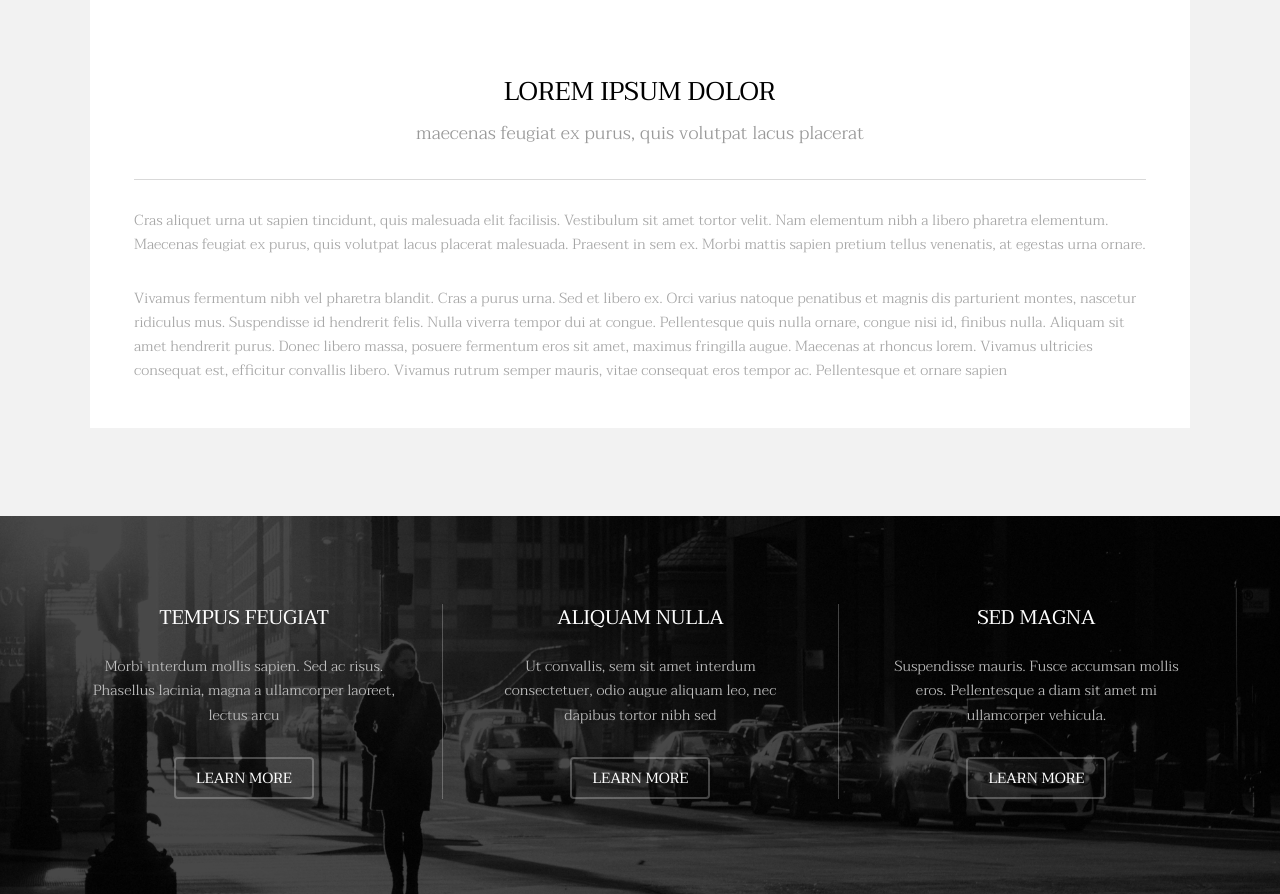
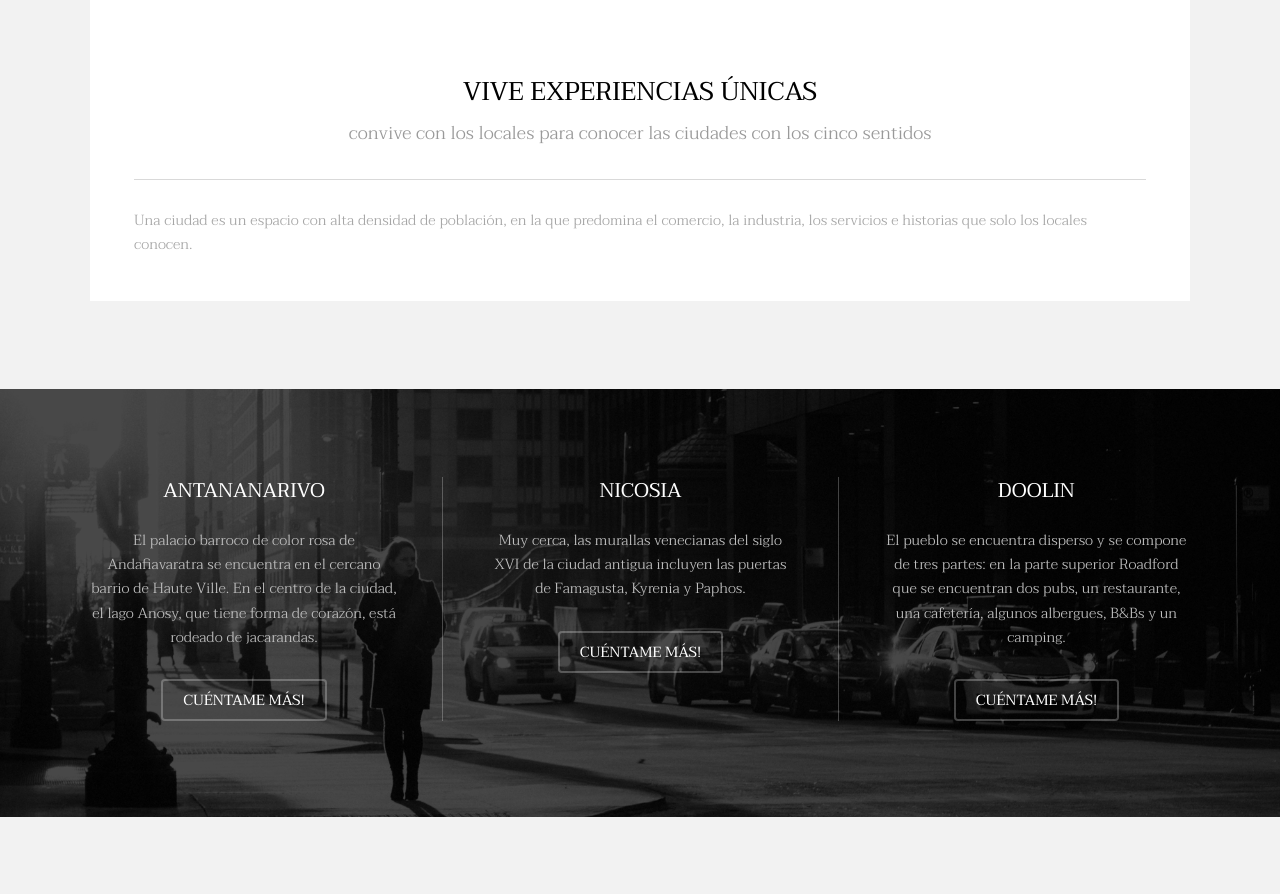
Before and after one commit to DomingoLP/REP_04_METROPOLITA, a plain HTML site: page metropolita/index.html in a window 1280 px wide. Shown: the part 1216-2110 px from the top of the page. Drawn offline with Linux system fonts and the light colour scheme.

Commit message:
Todos los textos que faltan por Jacobo

```diff
--- a/metropolita/index.html
+++ b/metropolita/index.html
@@ -61,21 +61,13 @@
 					</div>
 					<div class="content">
 						<header class="align-center">
-							<h2>Lorem ipsum dolor</h2>
-							<p>maecenas feugiat ex purus, quis volutpat lacus placerat</p>
+							<h2>Vive experiencias únicas</h2>
+							<p>convive con los locales para conocer las ciudades con los cinco sentidos</p>
 						</header>
 						<hr />
-						<p> Cras aliquet urna ut sapien tincidunt, quis malesuada elit facilisis. Vestibulum sit amet
-							tortor velit. Nam elementum nibh a libero pharetra elementum. Maecenas feugiat ex purus,
-							quis volutpat lacus placerat malesuada. Praesent in sem ex. Morbi mattis sapien pretium
-							tellus venenatis, at egestas urna ornare.</p>
-						<p>Vivamus fermentum nibh vel pharetra blandit. Cras a purus urna. Sed et libero ex. Orci varius
-							natoque penatibus et magnis dis parturient montes, nascetur ridiculus mus. Suspendisse id
-							hendrerit felis. Nulla viverra tempor dui at congue. Pellentesque quis nulla ornare, congue
-							nisi id, finibus nulla. Aliquam sit amet hendrerit purus. Donec libero massa, posuere
-							fermentum eros sit amet, maximus fringilla augue. Maecenas at rhoncus lorem. Vivamus
-							ultricies consequat est, efficitur convallis libero. Vivamus rutrum semper mauris, vitae
-							consequat eros tempor ac. Pellentesque et ornare sapien</p>
+						<p> Una ciudad es un espacio con alta densidad de población, en la que predomina el comercio,
+							la industria, los servicios e historias que solo los locales conocen.
+						</p>
 					</div>
 				</div>
 			</div>
@@ -88,32 +80,32 @@
 			<div id="flexgrid">
 				<div>
 					<header>
-						<h3>Tempus Feugiat</h3>
+						<h3>Antananarivo</h3>
 					</header>
-					<p>Morbi interdum mollis sapien. Sed ac risus. Phasellus lacinia, magna a ullamcorper laoreet,
-						lectus arcu</p>
+					<p>El palacio barroco de color rosa de Andafiavaratra se encuentra en el cercano barrio de Haute Ville.
+						En el centro de la ciudad, el lago Anosy, que tiene forma de corazón, está rodeado de jacarandas.</p>
 					<ul class="actions">
-						<li><a href="#" class="button alt">Learn More</a></li>
+						<li><a href="#" class="button alt">Cuéntame más!</a></li>
 					</ul>
 				</div>
 				<div>
 					<header>
-						<h3>Aliquam Nulla</h3>
+						<h3>Nicosia</h3>
 					</header>
-					<p>Ut convallis, sem sit amet interdum consectetuer, odio augue aliquam leo, nec dapibus tortor nibh
-						sed </p>
+					<p>Muy cerca, las murallas venecianas del siglo XVI de la ciudad antigua incluyen las puertas de Famagusta,
+						Kyrenia y Paphos. </p>
 					<ul class="actions">
-						<li><a href="#" class="button alt">Learn More</a></li>
+						<li><a href="#" class="button alt">Cuéntame más!</a></li>
 					</ul>
 				</div>
 				<div>
 					<header>
-						<h3>Sed Magna</h3>
+						<h3>Doolin</h3>
 					</header>
-					<p>Suspendisse mauris. Fusce accumsan mollis eros. Pellentesque a diam sit amet mi ullamcorper
-						vehicula.</p>
+					<p>El pueblo se encuentra disperso y se compone de tres partes: en la parte superior Roadford que se
+						encuentran dos pubs, un restaurante, una cafetería, algunos albergues, B&Bs y un camping.</p>
 					<ul class="actions">
-						<li><a href="#" class="button alt">Learn More</a></li>
+						<li><a href="#" class="button alt">Cuéntame más!</a></li>
 					</ul>
 				</div>
 			</div>
```
